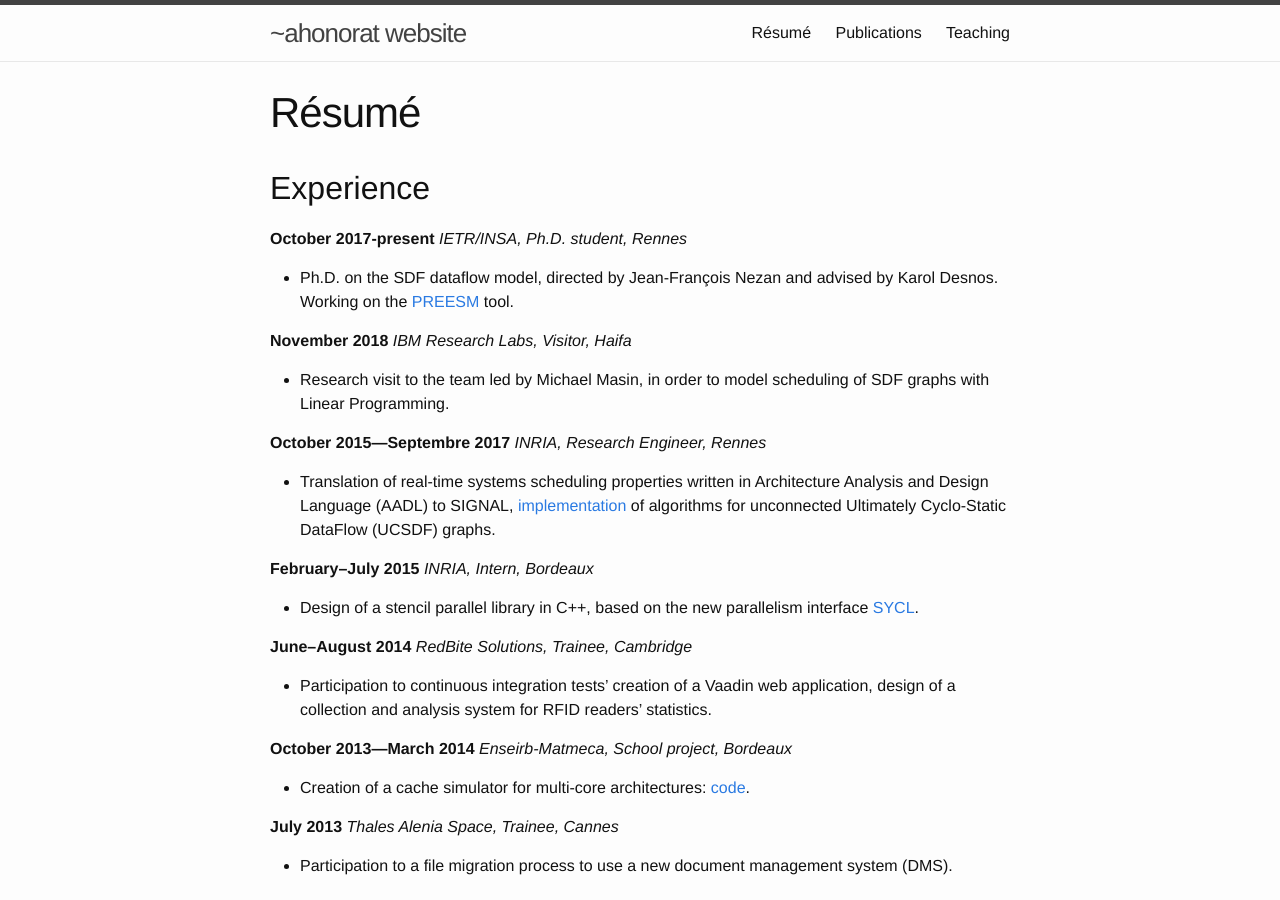
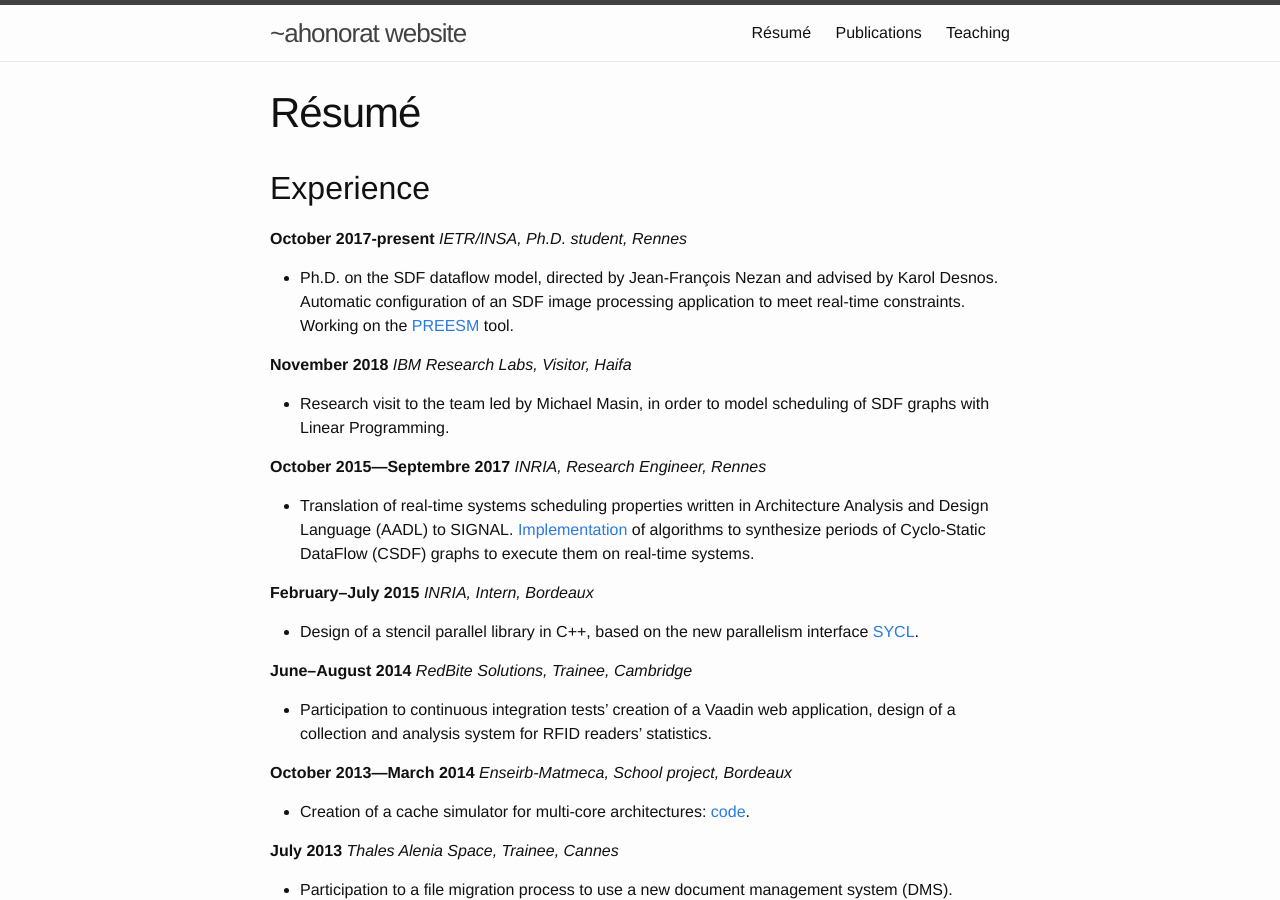
Before and after one commit to ahonorat/ahonorat.github.io, a Jekyll site: the page built from about.md, in a window 1280 px wide and 900 px high. Built offline with Jekyll 4.4.1, drawn with Linux system fonts in a browser that asks for light colours.

Commit message:
More precision on work with ADFG and PREESM

```diff
--- a/about.md
+++ b/about.md
@@ -10,6 +10,7 @@ permalink: /about/
 **October 2017-present** *IETR/INSA, Ph.D. student, Rennes*
 
 - Ph.D. on the SDF dataflow model, directed by Jean-François Nezan and advised by Karol Desnos.
+Automatic configuration of an SDF image processing application to meet real-time constraints.
 Working on the [PREESM](https://preesm.github.io) tool.
 
 **November 2018** *IBM Research Labs, Visitor, Haifa*
@@ -19,7 +20,8 @@ Working on the [PREESM](https://preesm.github.io) tool.
 **October 2015—Septembre 2017** *INRIA, Research Engineer, Rennes*
 
 - Translation of real-time systems scheduling properties written in Architecture Analysis and Design Language (AADL)
-to SIGNAL, [implementation](http://polychrony.inria.fr/ADFG/) of algorithms for unconnected Ultimately Cyclo-Static DataFlow (UCSDF) graphs.
+to SIGNAL. [Implementation](http://polychrony.inria.fr/ADFG/) of algorithms to synthesize periods of Cyclo-Static DataFlow (CSDF) graphs
+to execute them on real-time systems.
 
 **February–July 2015** *INRIA, Intern, Bordeaux*
 
```
